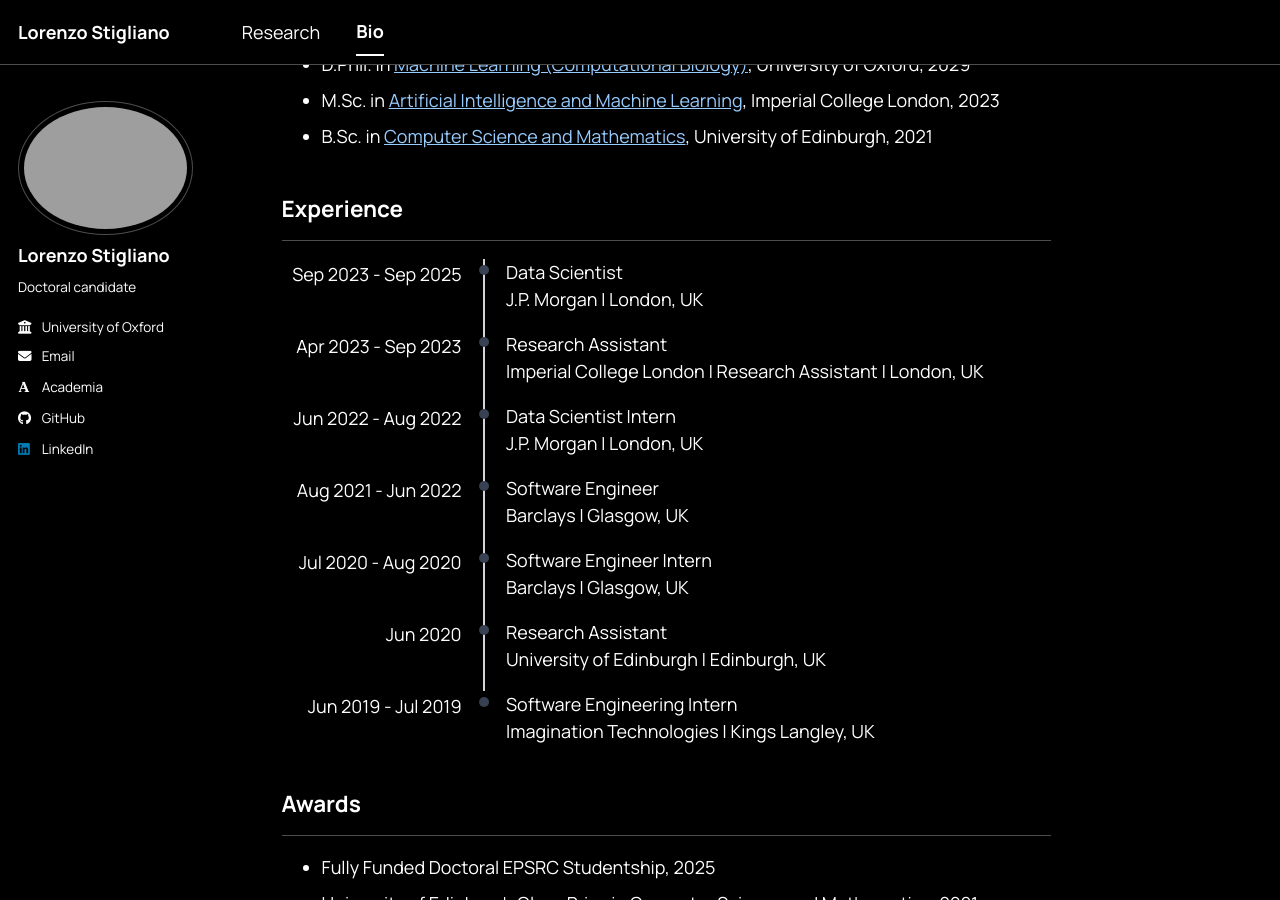
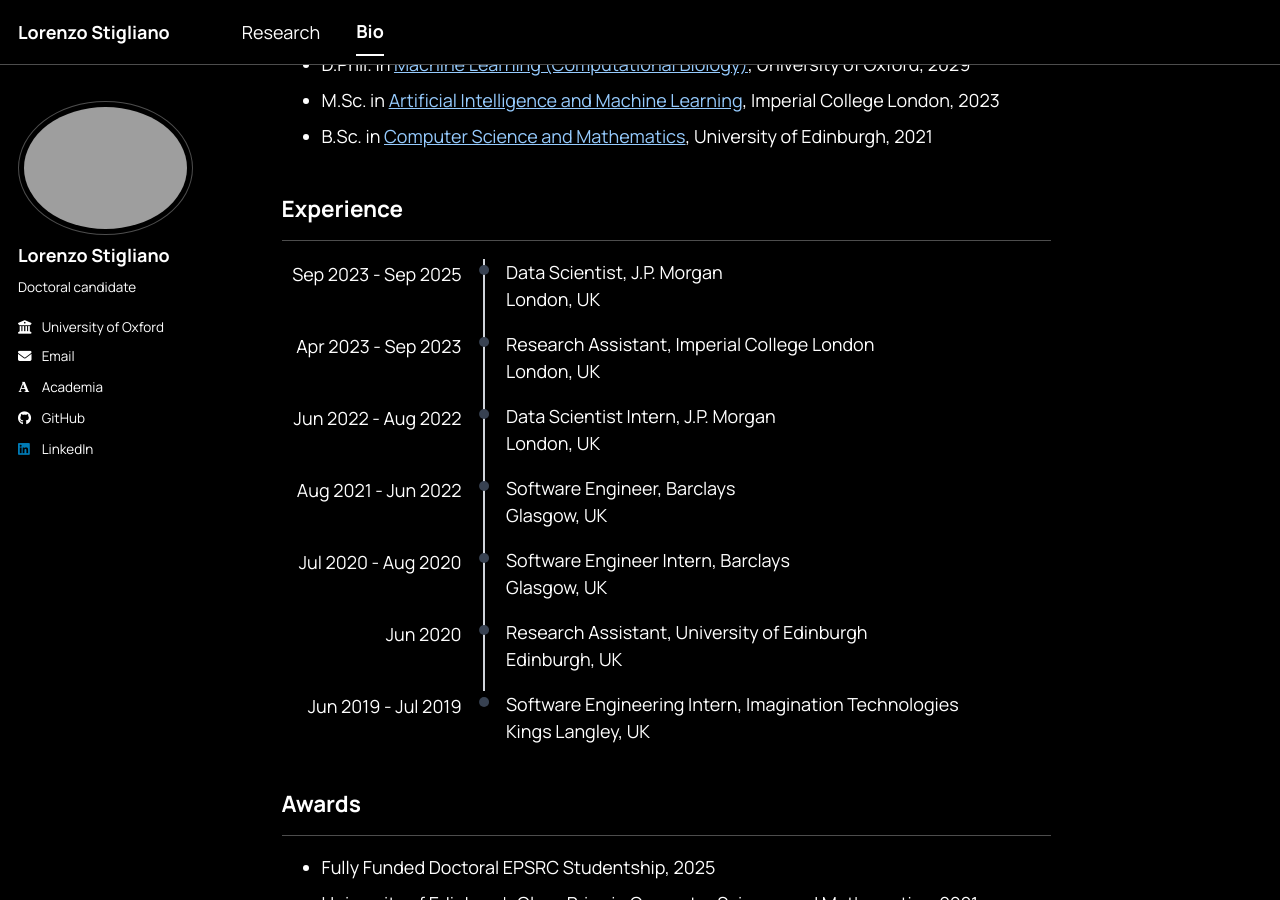
Before and after one commit to LorenzoStigliano/lorenzostigliano.github.io, a Jekyll site: the page built from _pages/cv.md, in a window 1280 px wide and 900 px high, scrolled down 542 px. Built offline with Jekyll 4.4.1, drawn with Linux system fonts in a browser that asks for light colours; some web fonts are replaced; a script bundle is joined from its source files by our own code; library files that are not in the unit come from our copies.

Commit message:
formatting

```diff
--- a/_pages/cv.md
+++ b/_pages/cv.md
@@ -35,8 +35,8 @@ I also keep a CV of [failures](https://lorenzostigliano.github.io/files/cv/Loren
       <span style="position:absolute; left:50%; top:0.3rem; width:0.55rem; height:0.55rem; border-radius:999px; background:#374151; transform:translateX(-50%);"></span>
     </div>
     <div>
-      <div>Data Scientist</div>
-      <div>J.P. Morgan | London, UK</div>
+      <div>Data Scientist, J.P. Morgan</div>
+      <div>London, UK</div>
     </div>
   </div>
 
@@ -47,8 +47,8 @@ I also keep a CV of [failures](https://lorenzostigliano.github.io/files/cv/Loren
       <span style="position:absolute; left:50%; top:0.3rem; width:0.55rem; height:0.55rem; border-radius:999px; background:#374151; transform:translateX(-50%);"></span>
     </div>
     <div>
-      <div>Research Assistant</div>
-      <div>Imperial College London | Research Assistant | London, UK</div>
+      <div>Research Assistant, Imperial College London</div>
+      <div>London, UK</div>
     </div>
   </div>
 
@@ -59,8 +59,8 @@ I also keep a CV of [failures](https://lorenzostigliano.github.io/files/cv/Loren
       <span style="position:absolute; left:50%; top:0.3rem; width:0.55rem; height:0.55rem; border-radius:999px; background:#374151; transform:translateX(-50%);"></span>
     </div>
     <div>
-      <div>Data Scientist Intern</div>
-      <div>J.P. Morgan | London, UK</div>
+      <div>Data Scientist Intern, J.P. Morgan </div>
+      <div>London, UK</div>
     </div>
   </div>
 
@@ -71,8 +71,8 @@ I also keep a CV of [failures](https://lorenzostigliano.github.io/files/cv/Loren
       <span style="position:absolute; left:50%; top:0.3rem; width:0.55rem; height:0.55rem; border-radius:999px; background:#374151; transform:translateX(-50%);"></span>
     </div>
     <div>
-      <div>Software Engineer</div>
-      <div>Barclays | Glasgow, UK</div>
+      <div>Software Engineer, Barclays</div>
+      <div>Glasgow, UK</div>
     </div>
   </div>
 
@@ -83,8 +83,8 @@ I also keep a CV of [failures](https://lorenzostigliano.github.io/files/cv/Loren
       <span style="position:absolute; left:50%; top:0.3rem; width:0.55rem; height:0.55rem; border-radius:999px; background:#374151; transform:translateX(-50%);"></span>
     </div>
     <div>
-      <div>Software Engineer Intern</div>
-      <div>Barclays | Glasgow, UK</div>
+      <div>Software Engineer Intern, Barclays</div>
+      <div>Glasgow, UK</div>
     </div>
   </div>
 
@@ -95,8 +95,8 @@ I also keep a CV of [failures](https://lorenzostigliano.github.io/files/cv/Loren
       <span style="position:absolute; left:50%; top:0.3rem; width:0.55rem; height:0.55rem; border-radius:999px; background:#374151; transform:translateX(-50%);"></span>
     </div>
     <div>
-      <div>Research Assistant</div>
-      <div>University of Edinburgh | Edinburgh, UK</div>
+      <div>Research Assistant, University of Edinburgh</div>
+      <div>Edinburgh, UK</div>
     </div>
   </div>
 
@@ -106,8 +106,8 @@ I also keep a CV of [failures](https://lorenzostigliano.github.io/files/cv/Loren
       <span style="position:absolute; left:50%; top:0.3rem; width:0.55rem; height:0.55rem; border-radius:999px; background:#374151; transform:translateX(-50%);"></span>
     </div>
     <div>
-      <div>Software Engineering Intern</div>
-      <div>Imagination Technologies | Kings Langley, UK</div>
+      <div>Software Engineering Intern, Imagination Technologies</div>
+      <div>Kings Langley, UK</div>
     </div>
   </div>
 </div>
```
